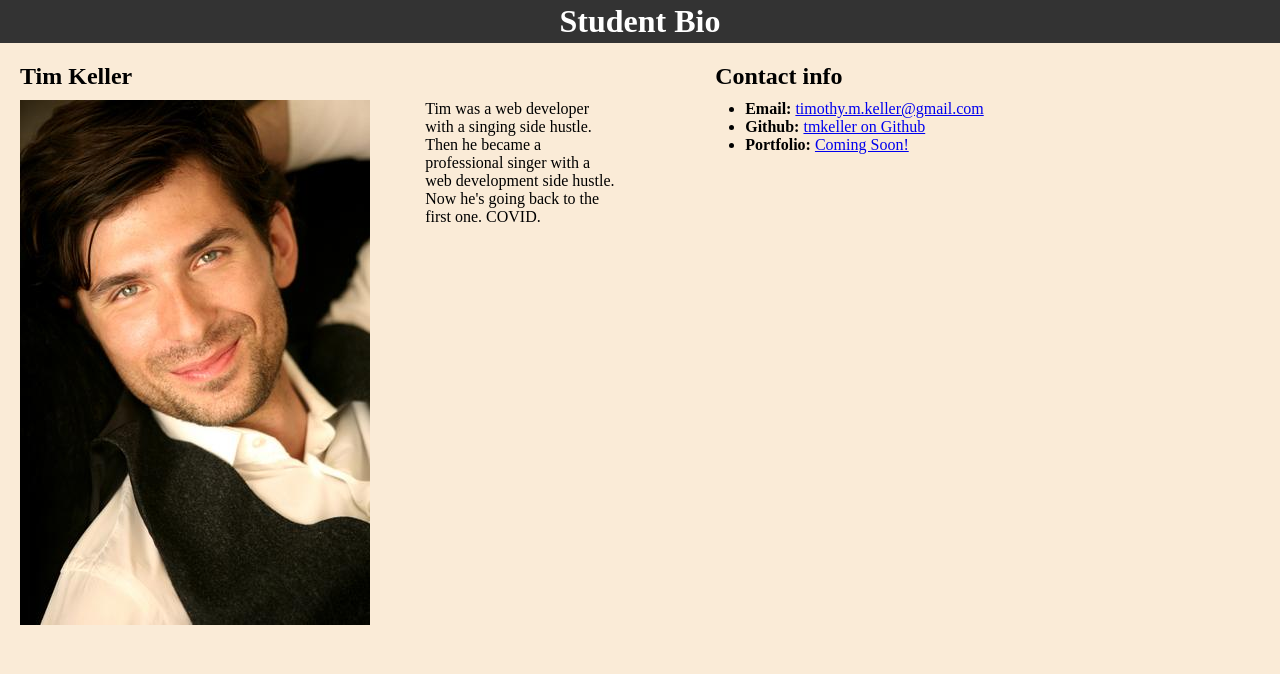
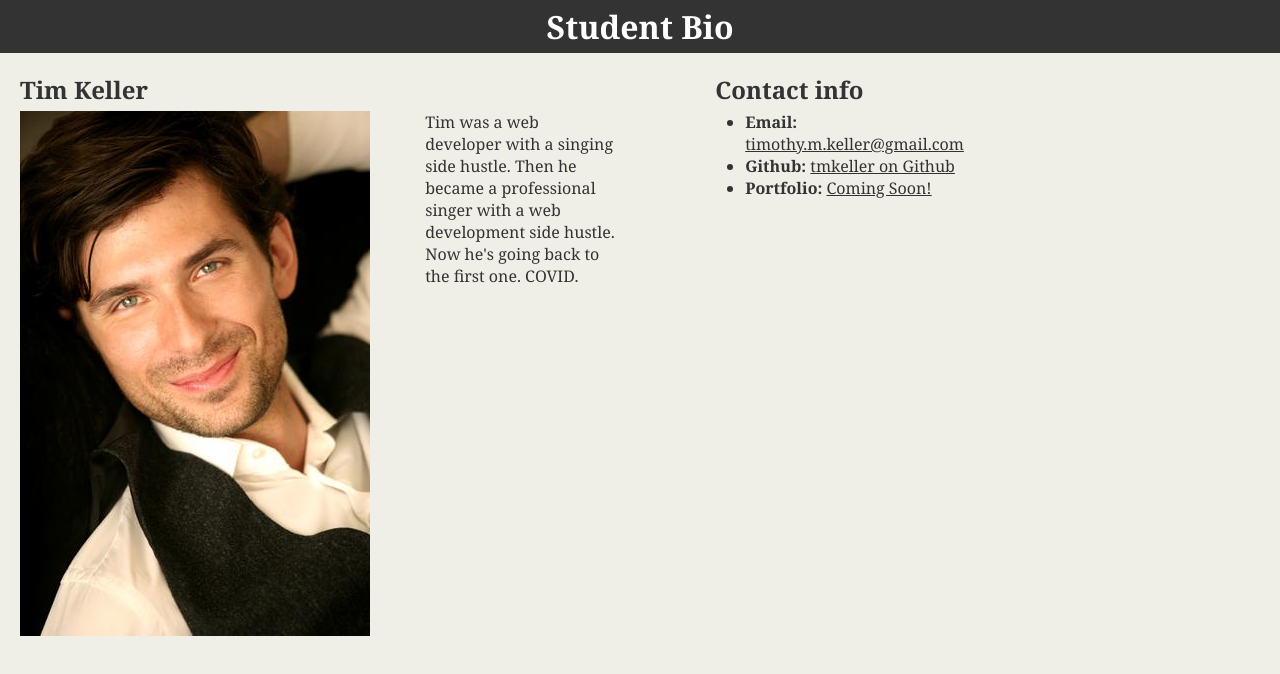
Before and after one commit to tmkeller/student-bio, a plain HTML site: page index.html in a window 1280 px wide. Drawn offline with Linux system fonts and the light colour scheme.

Commit message:
Updated and streamlined CSS.

```diff
--- a/style.css
+++ b/css/style.css
@@ -1,22 +1,31 @@
 * {
+    background-color: #efeee7;
+    font-family: Georgia, 'Times New Roman', Times, serif;
+    color: #333333;
     margin: 0;
     padding: 0;
-    background-color: antiquewhite;
+}
+
+h1 {
+    color: #eee;
+    background-color: #333333;
+    width: 100%;
+    text-align: center;
+    padding: 5px 0 5px 0;
 }
 
 h2 {
-    margin-bottom: 10px;
+    font-size: 24px;
+    margin-bottom: 5px;
 }
 
-header#main_header h1 {
+header {
     background-color: #333333;
-    width: 100%;
 }
 
 #main_header h1 {
     text-align: center;
     color: white;
-    padding: 3px 0 3px 0;
 }
 
 #profile {
--- a/index.html
+++ b/index.html
@@ -6,7 +6,7 @@
         <meta http-equiv="X-UA-Compatible" content="ie-edge">
 
         <title>Student Bio</title>
-        <link rel="stylesheet" href="style.css">
+        <link rel="stylesheet" href="css/style.css">
     </head>
     <body>
         <header id="main_header">
```
